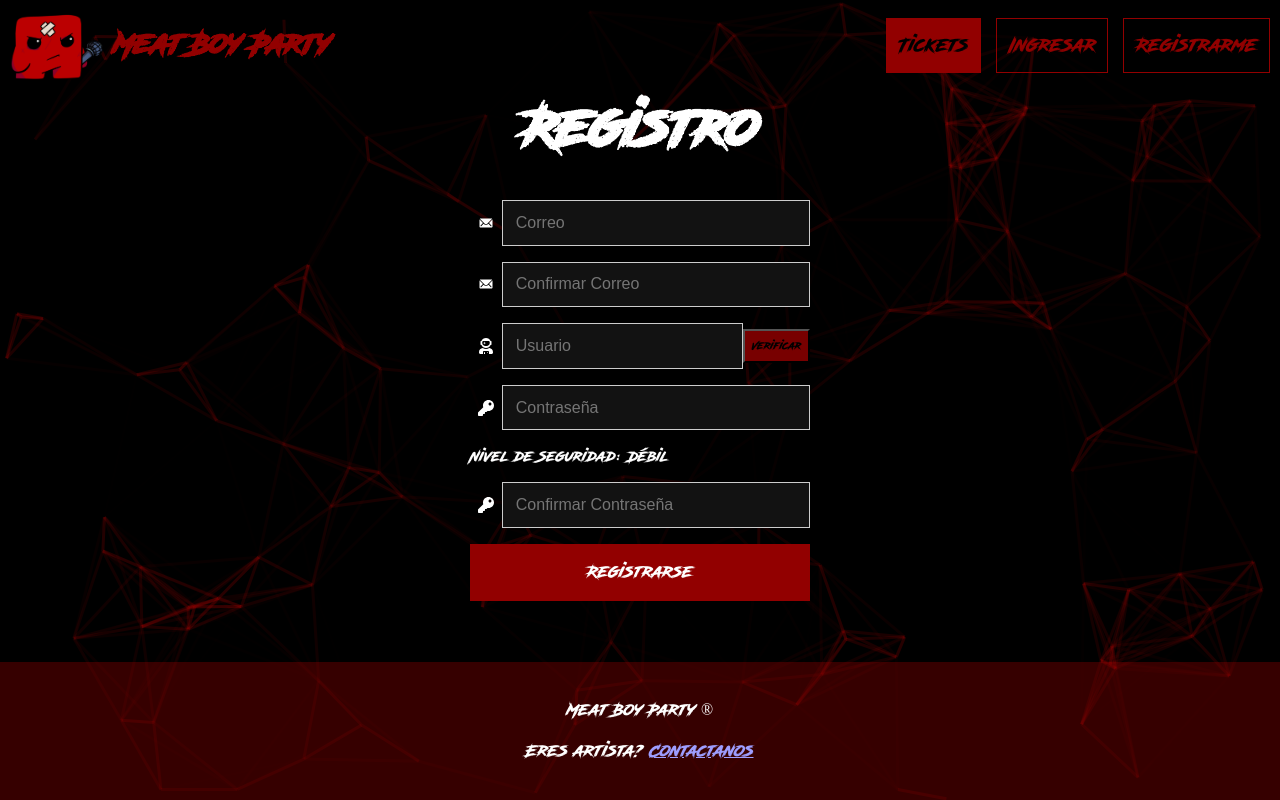
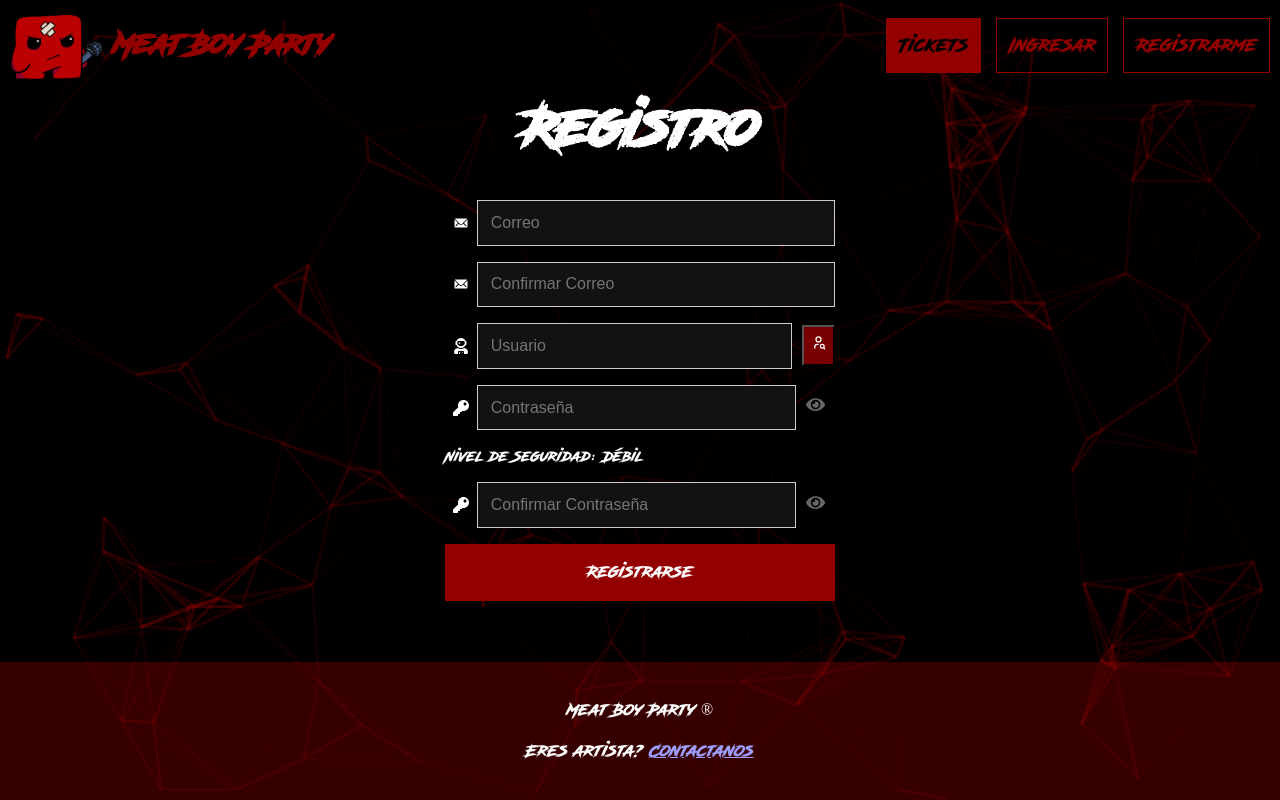
Before and after one commit to santuzzxooy/MeatParty, a React (Vite) app: page /MeatParty/signup in a window 1280 px wide. Built offline with nearby package versions, Linux system fonts and the light colour scheme; a web font is replaced by a local one.

Commit message:
cambios a los formularios
al parecer los ultimos (pura metira)

```diff
--- a/src/pages/Login.jsx
+++ b/src/pages/Login.jsx
@@ -1,33 +1,59 @@
+import React, { useState, useMemo } from "react";
 import UseIsMobile from "../hooks/UseIsMobile";
 import ParticlesComponent from '../components/Particles';
 import Header from '../components/Header';
 import Title from '../components/Title';
 import Footer from '../components/Footer';
-import { FaUserAstronaut, FaKey } from "react-icons/fa";
+import { FaUserAstronaut, FaKey, FaEye, FaEyeSlash } from "react-icons/fa";
 import './styles/Login.css';
 
 const Login = () => {
-  const loginIsMobile = UseIsMobile();
+
+  const signupIsMobile = UseIsMobile();
+
+  // Memorizar Particles para que no se regenere en cada render
+  const particlesMemoized = useMemo(() => !signupIsMobile && <ParticlesComponent />, [signupIsMobile]);
+
+  const [showPassword, setShowPassword] = useState(false);
+
+  const togglePasswordVisibility = () => {
+    setShowPassword(!showPassword);
+  };
+
 
   return (
     <div className="principAll-container">
-      {!loginIsMobile && <ParticlesComponent />}
+      {particlesMemoized}
       <Header className="login-header" />
       <div className="principMain-content">
         <Title />
         <form className="login-form">
+          {/* Usuario */}
           <div className="login-flex-row">
             <label className="login-label" htmlFor="login-username">
               <FaUserAstronaut />
             </label>
-            <input id="login-username" className="login-input" placeholder="Correo" type="text" />
+            <input id="login-username" className="login-input" placeholder="Usuario o Correo" type="text" />
           </div>
 
+          {/* Contraseña con botón de mostrar/ocultar */}
           <div className="login-flex-row">
             <label className="login-label" htmlFor="login-password">
               <FaKey />
             </label>
-            <input id="login-password" className="login-input" placeholder="Contraseña" type="password" />
+            <input
+              id="login-password"
+              className="login-input"
+              placeholder="Contraseña"
+              type={showPassword ? "text" : "password"}
+            />
+            <button
+              type="button"
+              className="password-toggle-btn"
+              onClick={togglePasswordVisibility}
+            >
+              {showPassword ? <FaEyeSlash /> : <FaEye />}
+            </button>
           </div>
 
           <input className="login-submit" type="submit" value="Ingresar" />
--- a/src/pages/Signup.jsx
+++ b/src/pages/Signup.jsx
@@ -6,12 +6,25 @@
 import Footer from "../components/Footer";
 import Header from "../components/Header";
 import Title from "../components/Title";
-import { FaUserAstronaut, FaKey, FaCheck } from "react-icons/fa";
+import { FaUserAstronaut, FaKey, FaCheck, FaEye, FaEyeSlash } from "react-icons/fa";
 import { IoIosMail } from "react-icons/io";
 import { MdOutlineNotInterested } from "react-icons/md";
+import { TbUserSearch } from "react-icons/tb";
 import "./styles/Signup.css";
 
 const SignUp = () => {
+
+  const [showPassword, setShowPassword] = useState(false);
+  const [showConfirmPassword, setShowConfirmPassword] = useState(false);
+
+  const togglePasswordVisibility = () => {
+    setShowPassword(!showPassword);
+  };
+
+  const toggleConfirmPasswordVisibility = () => {
+    setShowConfirmPassword(!showConfirmPassword);
+  };
+
   const [signupForm, setSignupForm] = useState({
     signupEmail: "",
     signupConfirmEmail: "",
@@ -99,9 +112,11 @@
               name="signupConfirmEmail"
               value={signupForm.signupConfirmEmail}
               onChange={handleSignupChange}
+              onPaste={(e) => e.preventDefault()} // 🚫 Bloquea el pegado
             />
           </div>
           {signupErrors.signupConfirmEmail && <p className="signup-error">{signupErrors.signupConfirmEmail}</p>}
+
 
           {/* Nombre de Usuario */}
           <div className="signup-flex-row">
@@ -116,14 +131,14 @@
               onChange={handleSignupChange}
             />
             <button type="button" className="signup-verify-btn" onClick={handleSignupUsernameCheck}>
-              Verificar
+              <TbUserSearch />
             </button>
           </div>
           {signupErrors.signupUsername ? (
             <p className="signup-error">{signupErrors.signupUsername}</p>
           ) : signupUsernameAvailable !== null && signupForm.signupUsername.trim() !== "" && (
             <p className={`signup-info ${signupUsernameAvailable ? "SUavailable" : "SUnot-available"}`}>
-              {signupUsernameAvailable ? <><FaCheck /> Disponible</> : <><MdOutlineNotInterested /> No disponible</>}
+              {signupUsernameAvailable ? <><FaCheck /> Usuario disponible</> : <><MdOutlineNotInterested /> Usuario No disponible</>}
             </p>
           )}
 
@@ -134,11 +149,18 @@
               id="signup-password"
               className="signup-input"
               placeholder="Contraseña"
-              type="password"
+              type={showPassword ? "text" : "password"}
               name="signupPassword"
               value={signupForm.signupPassword}
               onChange={handleSignupChange}
             />
+            <button
+              type="button"
+              className="password-toggle-btn"
+              onClick={togglePasswordVisibility}
+            >
+              {showPassword ? <FaEyeSlash /> : <FaEye />}
+            </button>
           </div>
           <p className="signup-info">Nivel de Seguridad: {validatePassword(signupForm.signupPassword)}</p>
           {signupErrors.signupPassword && <p className="signup-error">{signupErrors.signupPassword}</p>}
@@ -150,11 +172,18 @@
               id="signup-confirm-password"
               className="signup-input"
               placeholder="Confirmar Contraseña"
-              type="password"
+              type={showConfirmPassword ? "text" : "password"}
               name="signupConfirmPassword"
               value={signupForm.signupConfirmPassword}
               onChange={handleSignupChange}
             />
+            <button
+              type="button"
+              className="password-toggle-btn"
+              onClick={toggleConfirmPasswordVisibility}
+            >
+              {showConfirmPassword ? <FaEyeSlash /> : <FaEye />}
+            </button>
           </div>
           {signupErrors.signupConfirmPassword && <p className="signup-error">{signupErrors.signupConfirmPassword}</p>}
 
--- a/src/pages/styles/Login.css
+++ b/src/pages/styles/Login.css
@@ -77,3 +77,16 @@
 .login-forgot:hover {
   text-decoration: underline;
 }
+
+.password-toggle-btn {
+  background: none;
+  border: none;
+  cursor: pointer;
+  font-size: 1.2rem;
+  color: #666;
+  padding: 0 10px;
+}
+
+.password-toggle-btn:hover {
+  color: rgb(146, 0, 0);
+}
--- a/src/pages/styles/Signup.css
+++ b/src/pages/styles/Signup.css
@@ -8,7 +8,7 @@
   position: relative;
   margin: auto;
   width: 100%;
-  max-width: 400px;
+  max-width: 450px;
   padding: 30px;
   background: rgba(0, 0, 0, 0.15);
   box-shadow: 0px 4px 10px rgba(0, 0, 0, 0.2);
@@ -36,6 +36,7 @@
   padding: 0.8rem;
   border: 1px solid #ccc;
   font-size: 1rem;
+  user-select: none;
 }
 
 .signup-input:focus {
@@ -79,12 +80,28 @@
 .signup-verify-btn{
   font-family: "face";
   background-color: rgb(120, 0, 0);
-  color: #000000;
+  color: #ffffff;
   cursor: pointer;
   padding: 7px;
   border-color: black;
-  font-size: 10px;
+  font-size: 15px;
+  font-weight: 500;
+  margin-left: 10px;
 }
+
+.password-toggle-btn {
+  background: none;
+  border: none;
+  cursor: pointer;
+  font-size: 1.2rem;
+  color: #666;
+  padding: 0 10px;
+}
+
+.password-toggle-btn:hover {
+  color: rgb(146, 0, 0);
+}
+
 
 .SUavailable {
   color: green;
@@ -115,6 +132,6 @@
 
   .signup-verify-btn{
     padding: 5px;
-    font-size: 8px;
+    font-size: 10px;
   }
 }
```
